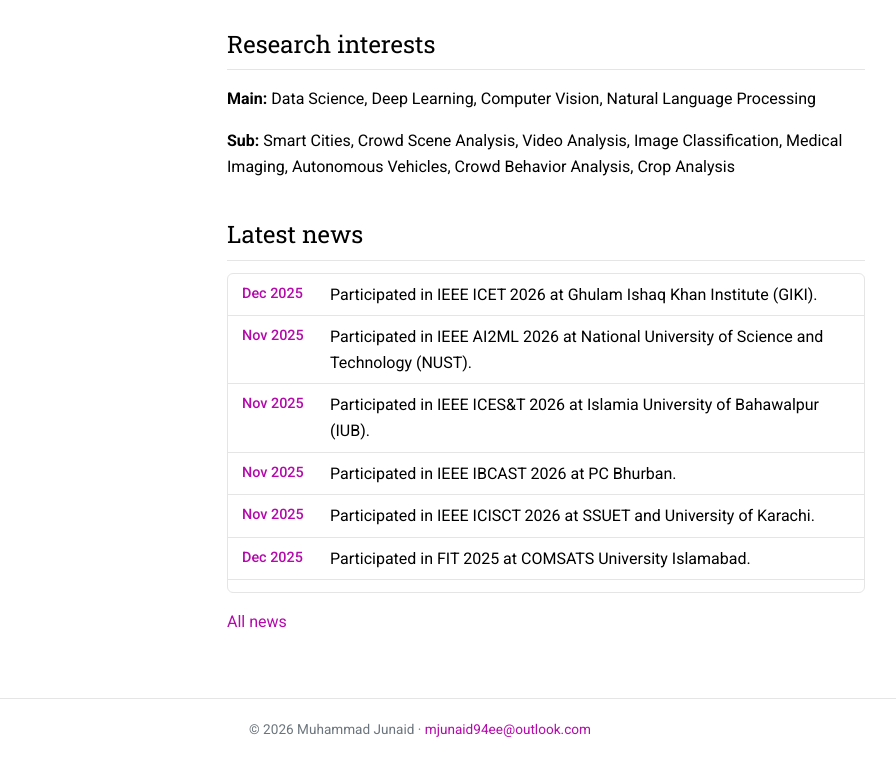
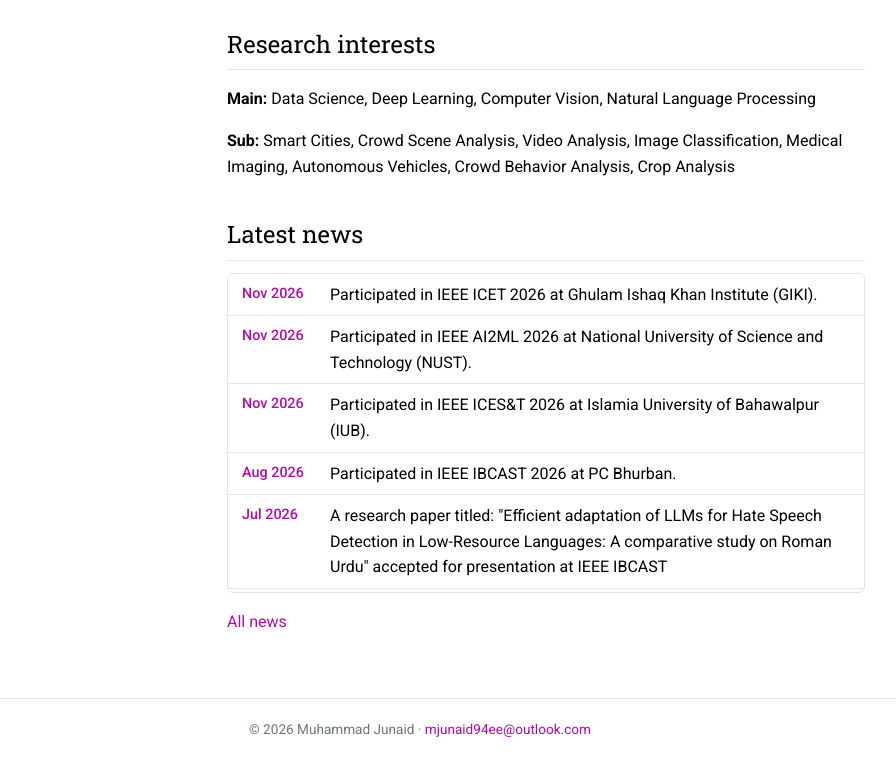
Before and after one commit to junaid2066/junaid2066.github.io, a plain HTML site: page index.html in a window 1280 px wide. Shown: the part 578-1339 px from the top of the page, without its empty margins (220-1116 px from the left). Drawn offline with Linux system fonts and the light colour scheme.

Commit message:
Update latest news section with 2026 events
Added new research participation and achievements for 2026.

```diff
--- a/index.html
+++ b/index.html
@@ -96,11 +96,12 @@ footer{border-top:1px solid var(--line);color:var(--muted);text-align:center;fon
 <p><b>Sub:</b> Smart Cities, Crowd Scene Analysis, Video Analysis, Image Classification, Medical Imaging, Autonomous Vehicles, Crowd Behavior Analysis, Crop Analysis</p>
 <h2>Latest news</h2>
 <div class="news">
-<div><time>Dec 2025</time><span>Participated in IEEE ICET 2026 at Ghulam Ishaq Khan Institute (GIKI).</span></div>
-<div><time>Nov 2025</time><span>Participated in IEEE AI2ML 2026 at National University of Science and Technology (NUST).</span></div>
-<div><time>Nov 2025</time><span>Participated in IEEE ICES&T 2026 at Islamia University of Bahawalpur (IUB).</span></div>
-<div><time>Nov 2025</time><span>Participated in IEEE IBCAST 2026 at PC Bhurban.</span></div>
-<div><time>Nov 2025</time><span>Participated in IEEE ICISCT 2026 at SSUET and University of Karachi.</span></div>
+<div><time>Nov 2026</time><span>Participated in IEEE ICET 2026 at Ghulam Ishaq Khan Institute (GIKI).</span></div>
+<div><time>Nov 2026</time><span>Participated in IEEE AI2ML 2026 at National University of Science and Technology (NUST).</span></div>
+<div><time>Nov 2026</time><span>Participated in IEEE ICES&T 2026 at Islamia University of Bahawalpur (IUB).</span></div>
+<div><time>Aug 2026</time><span>Participated in IEEE IBCAST 2026 at PC Bhurban.</span></div>
+<div><time>Jul 2026</time><span>A research paper titled: "Efficient adaptation of LLMs for Hate Speech Detection in Low-Resource Languages: A comparative study on Roman Urdu" accepted for presentation at IEEE IBCAST</span></div>
+<div><time>Apr 2026</time><span>Participated in IEEE ICISCT 2026 at SSUET and University of Karachi.</span></div>
 <div><time>Dec 2025</time><span>Participated in FIT 2025 at COMSATS University Islamabad.</span></div>
 <div><time>Nov 2025</time><span>Rice grain classification paper (explainable AI) accepted at FIT 2025.</span></div>
 <div><time>Aug 2025</time><span>Conv-LSTM crowd behavior paper accepted at IEEE C-CODE 2025.</span></div>
```
